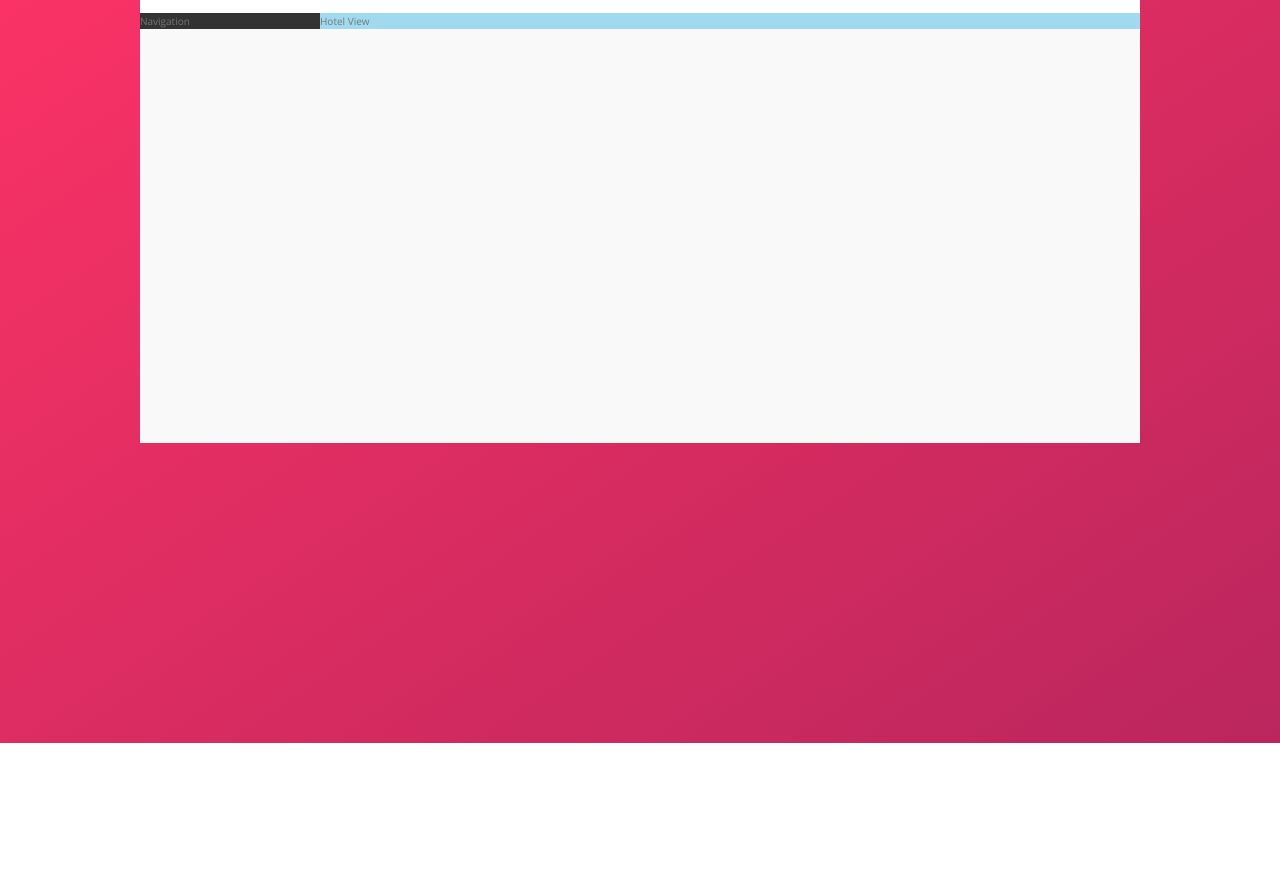
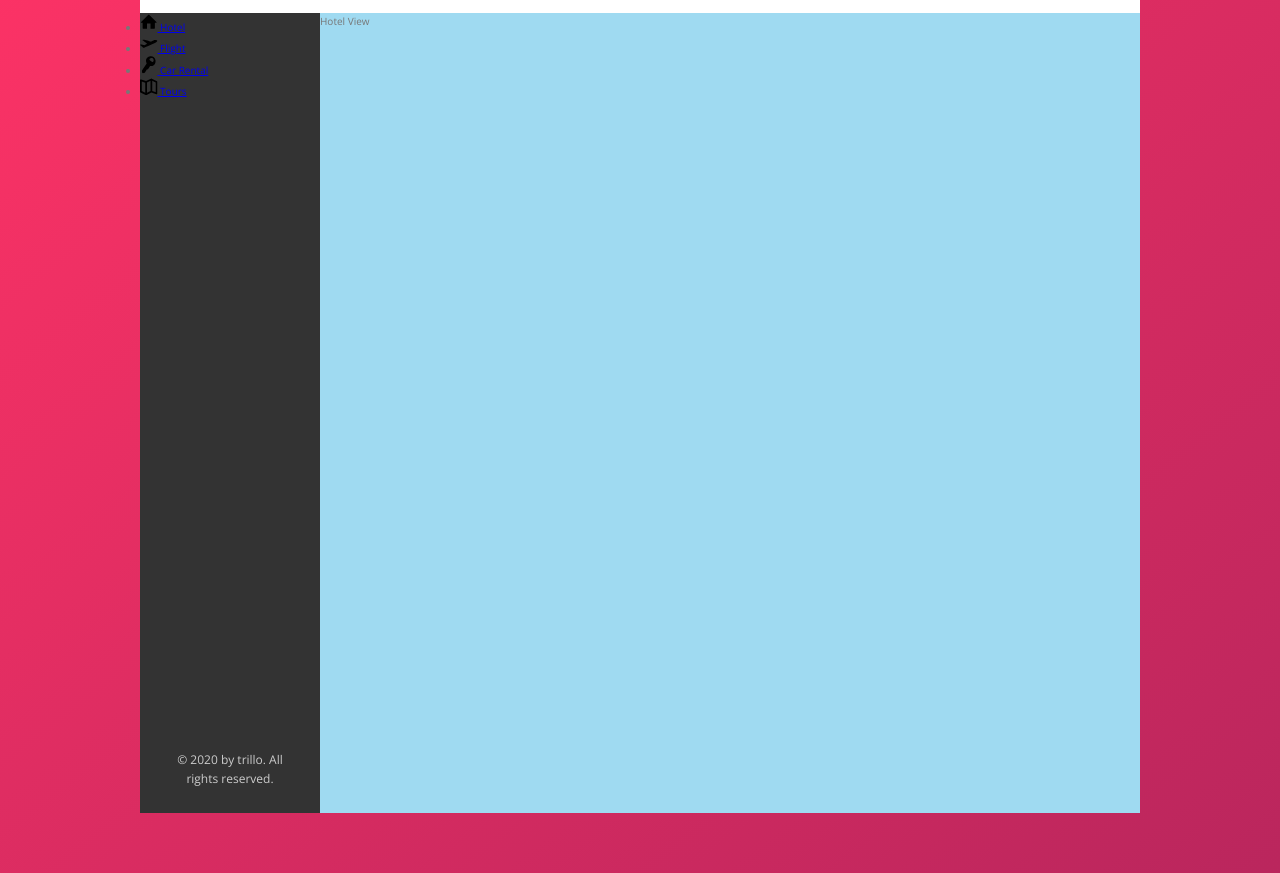
Before and after one commit to lurkaround/trillo, a website: page index.html in a window 1280 px wide. Shown: the part 117-990 px from the top of the page. Before the commit the page ends 860 px from the top, so only its background shows below. Drawn offline with nearby package versions, Linux system fonts and the light colour scheme.

Commit message:
Created initial styles for sidebar

```diff
--- a/index.html
+++ b/index.html
@@ -57,8 +57,49 @@
 
       <div class="content">
         <nav class="sidebar">
-          Navigation
+          <ul class="side-nav">
+            <li class="side-nav__item">
+              <a href="#" class="side-nav__link">
+                <svg class="side-nav__icon">
+                  <use xlink:href="img/sprite.svg#icon-home"></use>
+                </svg>
+                <span>Hotel</span>
+              </a>
+            </li>
+
+            <li class="side-nav__item">
+              <a href="#" class="side-nav__link">
+                <svg class="side-nav__icon">
+                  <use xlink:href="img/sprite.svg#icon-aircraft-take-off"></use>
+                </svg>
+                <span>Flight</span>
+              </a>
+            </li>
+
+            <li class="side-nav__item">
+              <a href="#" class="side-nav__link">
+                <svg class="side-nav__icon">
+                  <use xlink:href="img/sprite.svg#icon-key"></use>
+                </svg>
+                <span>Car Rental</span>
+              </a>
+            </li>
+
+            <li class="side-nav__item">
+              <a href="#" class="side-nav__link">
+                <svg class="side-nav__icon">
+                  <use xlink:href="img/sprite.svg#icon-map"></use>
+                </svg>
+                <span>Tours</span>
+              </a>
+            </li>
+          </ul>
+
+          <div class="legal">
+            &copy; 2020 by trillo. All rights reserved.
+          </div>
         </nav>
+
         <main class="hotel-view">
           Hotel View
         </main>
--- a/sass/_components.scss
+++ b/sass/_components.scss
@@ -14,6 +14,7 @@
   display: flex;
   align-items: center;
   justify-content: center;
+
   &__input {
     font-family: inherit;
     font-size: inherit;
@@ -117,3 +118,29 @@
     border-radius: 50%;
   }
 }
+
+//////////////////////////////////
+// SIDE NAVIGATION
+
+.side-nav {
+  &__item {
+  }
+
+  &__link {
+  }
+
+  &__icon {
+    width: 1.75rem;
+    height: 1.75rem;
+  }
+}
+
+/////////////////////////
+//// LEGAL TEXT
+
+.legal {
+  font-size: 1.2rem;
+  text-align: center;
+  color: var(--color-grey-light-4);
+  padding: 2.5rem;
+}
--- a/sass/_layout.scss
+++ b/sass/_layout.scss
@@ -25,11 +25,16 @@
 .sidebar {
   background-color: var(--color-grey-dark-1);
   flex: 0 0 18%;
+
+  display: flex;
+  flex-direction: column;
+  justify-content: space-between;
 }
 
 .hotel-view {
   background-color: #fff;
   background-color: rgb(159, 218, 241);
+  height: 80rem;
 
   flex: 1;
 }
```
Also changed, not shown: css/style.css.
